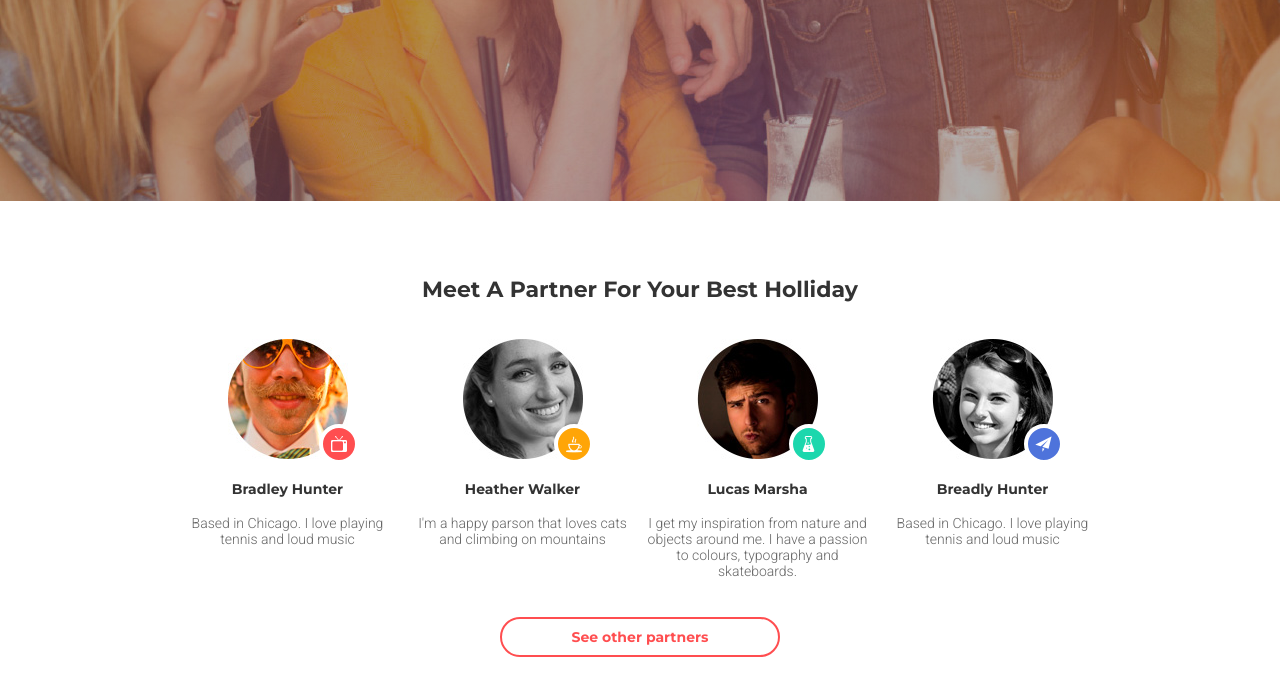
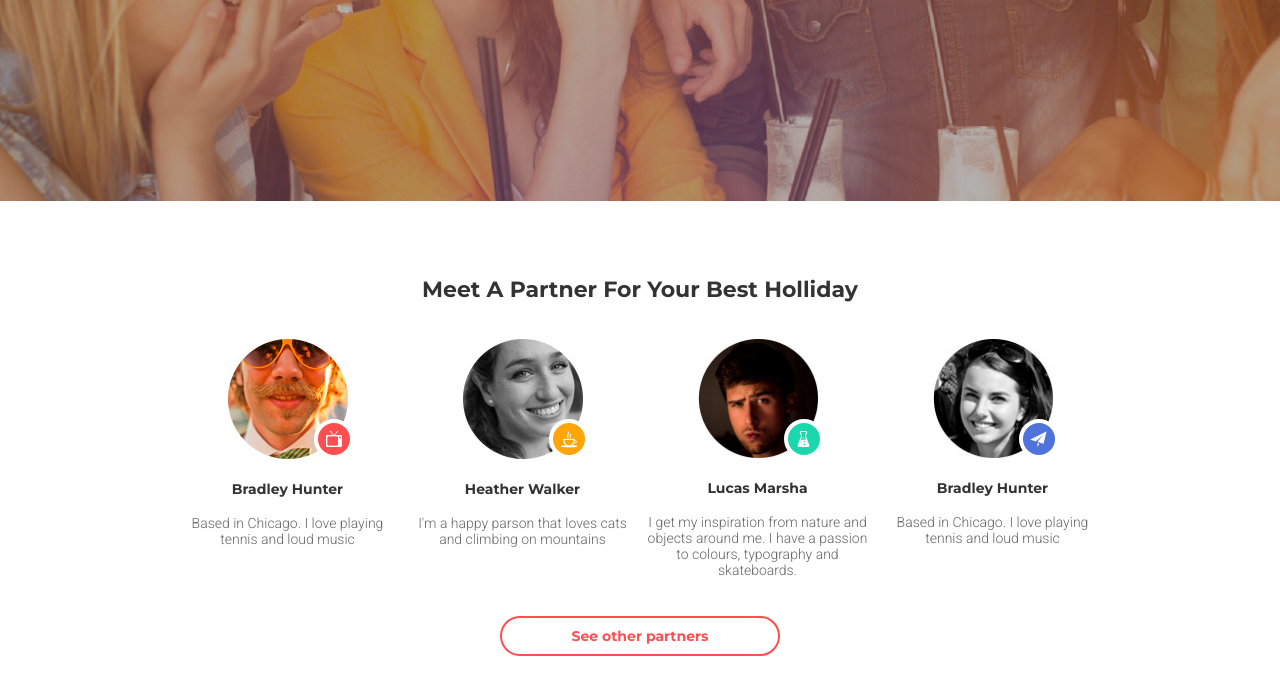
Before and after one commit to FrolovaElena/my_hw, a plain HTML site: page index.html in a window 1280 px wide. Shown: the part 499-1194 px from the top of the page. Drawn offline with Linux system fonts and the light colour scheme.

Commit message:
last changes

```diff
--- a/css/media.css
+++ b/css/media.css
@@ -3,6 +3,9 @@
         margin-bottom: 3.6rem;
         padding-top: 2rem;
         text-align: center;
+    }
+    .wrapper {
+        width: 32rem;
     }
     .form-list {
         margin-bottom: 11.8rem;
@@ -75,7 +78,7 @@
         width: 49.2rem;
     }
     .partners-list-item {
-        width: 23.6rem;
+        flex: 0 0 23.6rem;
     }
     .partners-list-item:not(:nth-last-child(-n+2)) {
         margin-bottom: 6rem;
@@ -83,13 +86,13 @@
 }
 @media (min-width: 980px) {
     .wrapper {
-        width: 960px;
+        width: 96rem;
     }
     .partners {
         padding-bottom: 7.2rem
     }
     .partners-list-item {
-        width: 22.2rem;
+        flex: 0 0 22.2rem;
     }
     .partners-list-item:not(:nth-last-child(-n+4)) {
         margin-bottom: 6rem;
--- a/css/style.css
+++ b/css/style.css
@@ -20,7 +20,6 @@ body {
     color: #666666;
 }
 .wrapper {
-    width: 32rem;
     margin: 0 auto;
     padding: 0 1rem;
 }
@@ -55,6 +54,7 @@ body {
     background-size: cover;
     background-position: center;
     height: 54rem;
+    min-width: 32rem;
 }
 .promo {
     text-align: center;
@@ -152,8 +152,8 @@ body {
     border: 0.4rem solid #ffffff;
     border-radius: 50%;
     position: absolute;
-    top: 8.5rem;
-    right: 4rem;
+    top: 8rem;
+    right: 4.5rem;
     background-repeat: no-repeat;
     background-position: center;
 }
--- a/index.html
+++ b/index.html
@@ -5,11 +5,11 @@
     <meta name="viewport" content="width=device-width, initial-scale=1.0">
     <meta http-equiv="X-UA-Compatible" content="ie=edge">
     <title>Document</title>
+    <link href="https://fonts.googleapis.com/css?family=Roboto:300,400" rel="stylesheet">
+    <link href="https://fonts.googleapis.com/css?family=Montserrat:400,700" rel="stylesheet">
     <link rel="stylesheet" href="css/normalize.css">
     <link rel="stylesheet" href="css/style.css">
     <link rel="stylesheet" href="css/media.css">
-    <link href="https://fonts.googleapis.com/css?family=Roboto:300,400" rel="stylesheet">
-    <link href="https://fonts.googleapis.com/css?family=Montserrat:400,700" rel="stylesheet">
 </head>
 <body>
     <header class="header-page">
@@ -39,23 +39,23 @@
             </header>
             <ul class="partners-list">
                 <li class="partners-list-item first">
-                    <img src="images/photo-1.jpg" alt="photo">
+                    <img src="images/photo-1.jpg" alt="photo" width="120" height="120">
                     <p class="partner-name">Bradley Hunter</p>
                     <p class="partner-descr">Based in Chicago. I love playing tennis and loud music</p>
                 </li>
                 <li class="partners-list-item second">
-                    <img src="images/photo-2.jpg" alt="photo">
+                    <img src="images/photo-2.jpg" alt="photo" width="120" height="120">
                     <p class="partner-name">Heather Walker</p>
                     <p class="partner-descr">I'm a happy parson that loves cats and climbing on mountains</p>
                 </li>
                 <li class="partners-list-item third">
-                    <img src="images/photo-3.jpg" alt="photo">
+                    <img src="images/photo-3.jpg" alt="photo" width="120" height="120">
                     <p class="partner-name">Lucas Marsha</p>
                     <p class="partner-descr">I get my inspiration from nature and objects around me. I have a passion to colours, typography and skateboards.</p>
                 </li>
                 <li class="partners-list-item fourth">
-                    <img src="images/photo-4.jpg" alt="phoho">
-                    <p class="partner-name">Breadly Hunter</p>
+                    <img src="images/photo-4.jpg" alt="phoho" width="120" height="120">
+                    <p class="partner-name">Bradley Hunter</p>
                     <p class="partner-descr">Based in Chicago. I love playing tennis and loud music</p>
                 </li>
             </ul>
```
